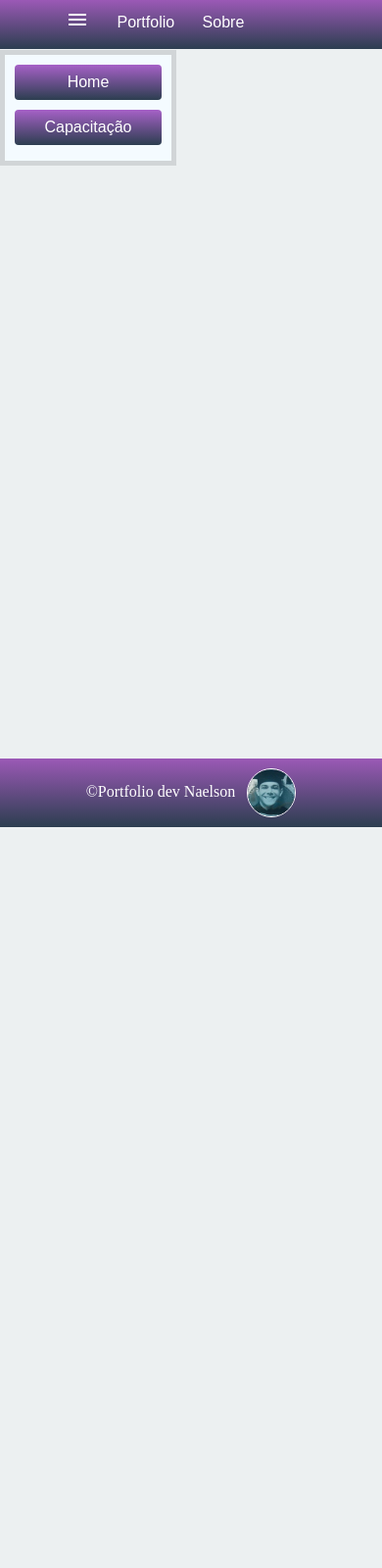
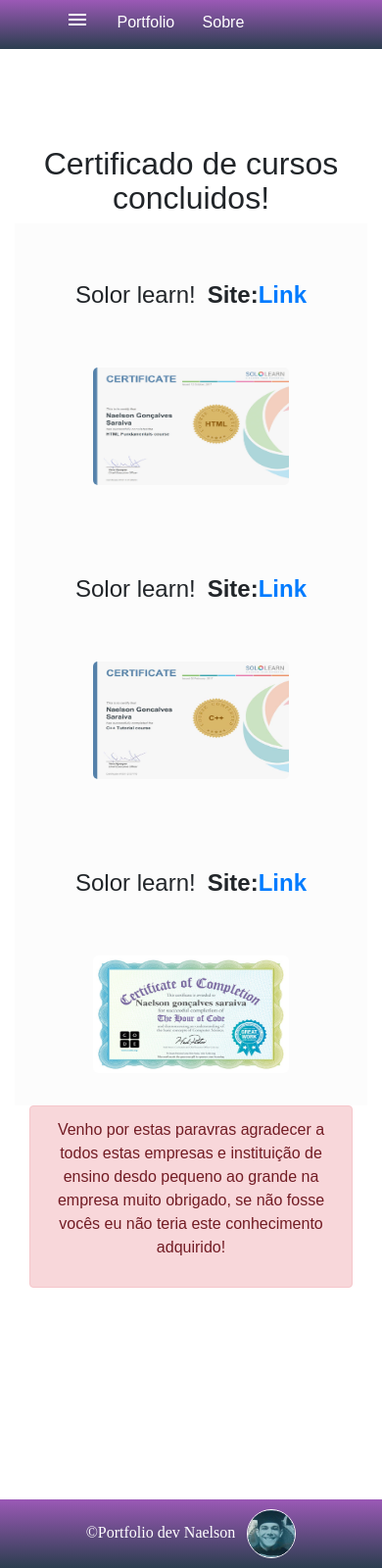
Before and after one commit to Jamba64Byts/portfolio, a PHP site: page / in a window 390 px wide. Shown: the whole page at 98% size. Before the commit the page ends 844 px from the top, so only its background shows below. Run offline with PHP 8.4, Linux system fonts and the light colour scheme; some libraries are stand-ins or nearby versions.

Commit message:
Updates
Web in developerment

```diff
--- a/css/style.css
+++ b/css/style.css
@@ -3,16 +3,16 @@
 }
 
 body{
-    background-color: #ecf0f1;
+    background-color: white;
 
 }
 
-div > #nav-top {
+div  #nav-top {
     background: linear-gradient(#9b59b6, #2c3e50) no-repeat;
     height: 40px
 }
 
-nav > .primary-list > li {
+nav  .primary-list  li {
     text-align: center;
     list-style: none;
     display: inline;
@@ -28,26 +28,26 @@ nav > .primary-list > li {
 }
 
 @media (min-width: 266px) and (max-width: 500px) {
-    nav > .primary-list {
+    nav  .primary-list {
         display: none;
     }
 
-    nav > .second-list > li {
+    nav  .second-list  li {
         display: inline;
         text-align: center;
         width: 100%;
     }
 
-    nav > .second-list {
+    nav  .second-list {
         display: inline;
     }
 
-    div > #nav-top {
+    div  #nav-top {
         height: 50px;
     }
 }
 
-.second-list > li > a > i {
+.second-list  li  a  i {
     color: white;
 
 }
@@ -74,20 +74,19 @@ nav > .primary-list > li {
 }
 
 /* footer */
-div > #footer {
+#footer {
     background: linear-gradient(#9b59b6, #2c3e50) no-repeat;
     height: 70px;
-    position: absolute;
-    bottom: 0;
+    margin-top: 200px;
 }
 
-div > #footer > footer > h2 {
+#footer  footer  h2 {
     color: white;
     text-align: center;
     margin-top: 10px;
 }
 
-div > #footer > footer > h2 > img {
+#footer  footer  h2  img {
     width: 50px;
     height: 50px;
     border-radius: 100%;
@@ -96,38 +95,39 @@ div > #footer > footer > h2 > img {
 }
 
 @media (min-width: 266px) and (max-width: 800px) {
-    div > #footer > footer > h2 {
+    div  #footer  footer  h2 {
         font-family: "Times New Roman", sans-serif;
         font-size: 16px;
     }
 }
 
 .down{
-    background-color: #f4fbff;
-    border: 5px solid rgba(177, 177, 177, 0.51);
+    background-color: rgba(35, 35, 35, 0.47);
+    border: 5px solid rgba(177, 177, 177, 0.75);
     border-radius: 0;
     width: 180px;
     position: absolute;
     left: 0;
-    margin-top: 6px;
+    margin-top: 5px;
     display: none;
     transition: 1s;
+    z-index: 1;
 }
 
-.down > .tree-list {
+.down  .tree-list {
     list-style: none;
     padding: 0;
 
 
 }
 
-.down >.tree-list > li {
+.down .tree-list  li {
     display: block;
     text-align: center;
     margin-top: 10px;
 }
 
-.tree-list > li > .btn-tree {
+.tree-list  li  .btn-tree {
     width: 150px;
     outline: none;
     background: linear-gradient(#a661c7,#2c3e50);
@@ -135,19 +135,69 @@ div > #footer > footer > h2 > img {
 
 }
 
-.tree-list > li > .btn-tree:hover {
+.tree-list  li  .btn-tree:hover {
     width: 150px;
     outline: none;
     background: linear-gradient(#2c3e50,#a661c7);
 
 }
 
-.tree-list > li > .btn-tree:hover {
+.tree-list  li  .btn-tree:hover {
     outline: none;
 }
 
-.tree-list > li > .btn-tree:focus {
+.tree-list  li  .btn-tree:focus {
     box-shadow: 0 0 0 transparent;
     outline: none;
 
 }
+
+.title-capacitacao{
+    margin-top: 100px;
+}
+#content-1 > div > div {
+    height: 448px;
+    word-wrap: break-word;
+    overflow: hidden;
+
+
+}
+.certificate{
+  width: 200px;
+  height: 120px;
+  margin-top:  112px;
+  border-radius: 5px;
+  transition: 1s;
+}
+
+.certificate:hover{
+    width: 345px;
+    height: 250px;
+    margin-top:  62px;
+    margin-left: -8px;
+    border: inset 5px rgba(37, 97, 144, 0.41);
+}
+
+.title-curse{
+    position: inherit;
+    top: 60px;
+}
+
+
+@media (min-width: 266px) and (max-width: 500px){
+    .certificate:hover{
+        width: 260px;
+        height: 200px;
+        margin-top:  62px;
+        margin-left: -8px;
+        border: inset 5px rgba(37, 97, 144, 0.41);
+    }
+
+    #content-1 > div > div {
+        height: 300px;
+        word-wrap: break-word;
+        overflow: hidden;
+        background-color: #fcfcfc;
+
+    }
+}
--- a/index.html
+++ b/index.html
@@ -30,7 +30,7 @@
 
                 <ul class="primary-list">
                     <li><a role="button" href="#" class="btn btn-nav btn-outline-dark" id="btn-about">Home</a></li>
-                    <li><a role="button" href="#" class="btn btn-nav btn-outline-dark">Capacitação</a></li>
+                    <li><a role="button" href="index.html#content-1" class="btn btn-nav btn-outline-dark">Capacitação</a></li>
                     <li><a role="button" href="#" class="btn btn-nav btn-outline-dark">Portfolio</a></li>
                     <li><a role="button" href="#" class="btn btn-nav btn-outline-dark">Sobre</a></li>
                 </ul>
@@ -52,15 +52,39 @@
             </div>
         </div>
     </div>
+
+
+    <div class="container" id="content-1">
+
+        <h2 class="title-capacitacao text-center">Certificado de cursos concluidos!</h2>
+
+        <div class="row text-center">
+            <div class="col-12 col-md-4">
+                <h4 class="title-curse">Solor learn!&ensp;<strong>Site:<a href="https://www.sololearn.com/">Link</a></strong></h4>
+                <img class="certificate" src="img/certificate-html.jpg">
+            </div>
+            <div class="col-12 col-md-4">
+                <h4 class="title-curse">Solor learn!&ensp;<strong>Site:<a href="https://www.sololearn.com/">Link</a></strong></h4>
+                <img class="certificate" src="img/certificate-c++.jpg">
+            </div>
+            <div class="col-12 col-md-4">
+                <h4 class="title-curse">Solor learn!&ensp;<strong>Site:<a href="https://br.code.org/">Link</a></strong></h4>
+                <img class="certificate" src="img/certificate-logica.jpg">
             </div>
 
-<div class="container">
+        </div>
 
+        <article class="text-custom">
+            <div class="alert alert-danger text-center" role="alert">
+                <p>Venho por estas paravras agradecer a todos estas empresas e instituição de ensino desdo pequeno ao grande na empresa muito obrigado,
+                    se não fosse vocês eu não teria este conhecimento adquirido!</p>
+            </div>
+        </article>
 
     </div>
 
 
-<div class="container-fluid">
+    <footer class="roda-p">
         <div class="row">
             <div class="col-12" id="footer">
 
@@ -69,8 +93,8 @@
 
             </div>
         </div>
+    </footer>
+
 </div>
-
-
 </body>
 </html>
--- a/js/global.js
+++ b/js/global.js
@@ -40,8 +40,6 @@ $(function () {
         var num = $(this).scrollTop();
         if (num > 0) {
             $('.down').hide();
-        } else if (num <= 0) {
-            $('.down').show();
         }
 
     })
```
Also changed, not shown: img/certificate-c++.jpg (added), img/certificate-html.jpg (added), img/certificate-logica.jpg (added). Lines whose indentation alone changed are shown as unchanged.
